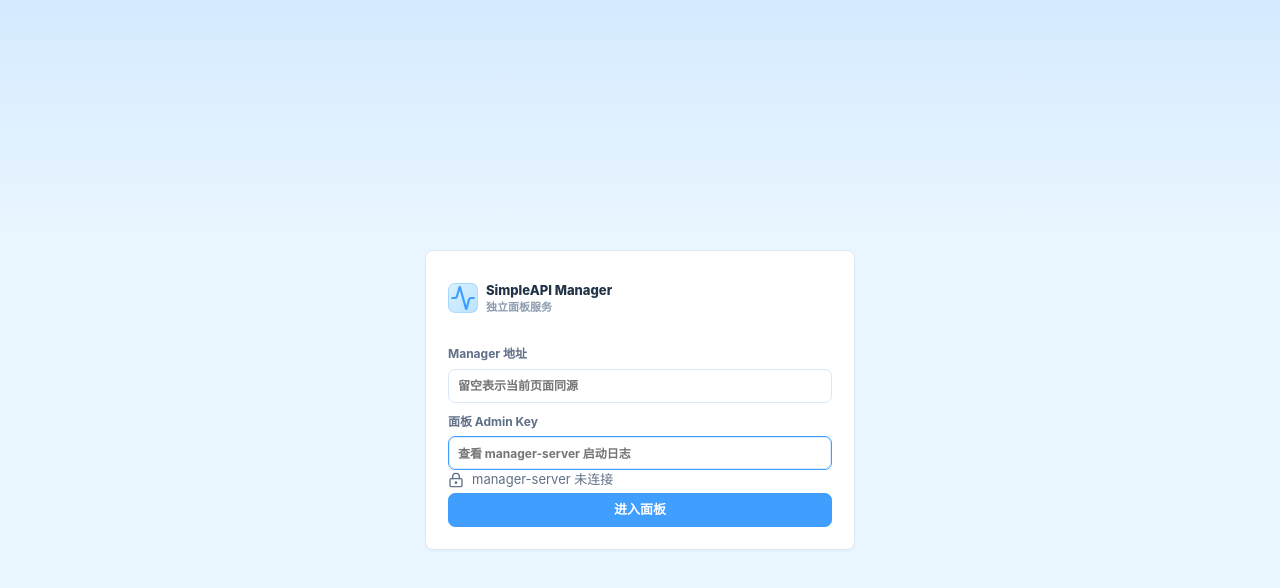
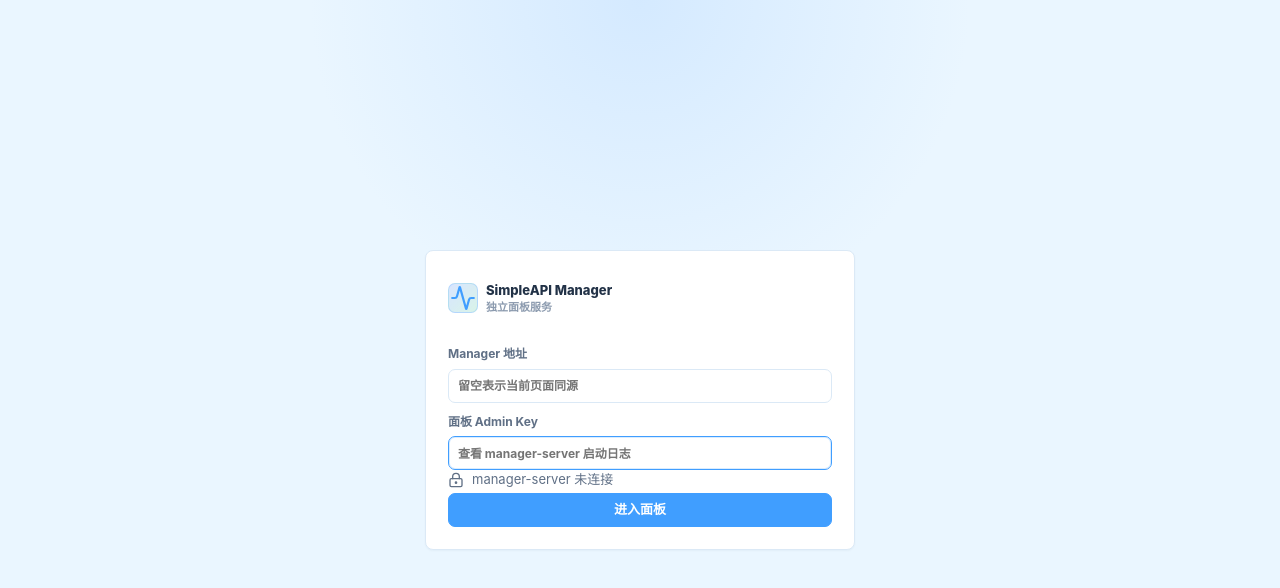
Before and after one commit to GreenTeodoro839/SimpleAPI-Manager, a React (Vite) app in the folder apps/web/: page /login in a window 1280 px wide. Shown: the top 588 px of the page. Built offline with nearby package versions, Linux system fonts and the light colour scheme; no server answers.

Commit message:
Refine dark theme palette

```diff
--- a/apps/web/src/styles/global.scss
+++ b/apps/web/src/styles/global.scss
@@ -64,7 +64,7 @@
   height: var(--topbar-height);
   padding: 0 18px;
   border-bottom: 1px solid var(--border);
-  background: color-mix(in srgb, var(--surface) 96%, transparent);
+  background: var(--topbar-bg);
   backdrop-filter: blur(16px);
 }
 
@@ -120,7 +120,8 @@
   z-index: 30;
   width: var(--sidebar-width);
   border-right: 1px solid var(--border);
-  background: color-mix(in srgb, var(--surface-blue) 88%, white);
+  background: var(--sidebar-bg);
+  box-shadow: 2px 0 18px rgba(0, 0, 0, 0.18);
   padding: 0 10px 14px;
   overflow-y: auto;
 }
@@ -167,7 +168,9 @@
   height: 30px;
   border: 1px solid rgba(64, 158, 255, 0.24);
   border-radius: 7px;
-  background: linear-gradient(135deg, #d8f1ff, #bde4ff);
+  background:
+    linear-gradient(135deg, rgba(91, 140, 255, 0.2), rgba(34, 197, 94, 0.14)),
+    var(--surface-soft);
   color: var(--primary);
 }
 
@@ -198,8 +201,8 @@
 
   &.active,
   &:hover {
-    border-color: rgba(64, 158, 255, 0.18);
-    background: var(--surface);
+    border-color: var(--border-strong);
+    background: var(--surface-soft);
     color: var(--text-primary);
   }
 
@@ -220,7 +223,8 @@
   margin-left: var(--sidebar-width);
   padding: calc(var(--topbar-height) + var(--content-gap)) var(--content-gap) var(--content-gap);
   background:
-    linear-gradient(180deg, rgba(199, 226, 255, 0.55) 0, transparent 170px),
+    radial-gradient(circle at 34% 0, var(--content-glow) 0, transparent 280px),
+    linear-gradient(180deg, rgba(255, 255, 255, 0.025) 0, transparent 160px),
     var(--app-bg);
 }
 
@@ -264,6 +268,7 @@
   border-radius: var(--radius);
   background: var(--surface);
   box-shadow: var(--shadow);
+  backdrop-filter: blur(14px);
 }
 
 .panel {
@@ -457,6 +462,9 @@
   min-height: 72px;
   padding: 10px;
   overflow: hidden;
+  background:
+    linear-gradient(135deg, rgba(255, 255, 255, 0.035), transparent 42%),
+    var(--surface);
 }
 
 .stat-card::after {
@@ -591,7 +599,7 @@
   min-height: 100vh;
   padding: 24px;
   background:
-    linear-gradient(180deg, rgba(199, 226, 255, 0.62) 0, transparent 240px),
+    radial-gradient(circle at 50% 0, var(--login-glow) 0, transparent 330px),
     var(--app-bg);
 }
 
--- a/apps/web/src/styles/variables.scss
+++ b/apps/web/src/styles/variables.scss
@@ -8,6 +8,10 @@
   --surface-strong: #ffffff;
   --surface-soft: #f7fbff;
   --surface-blue: #eef7ff;
+  --sidebar-bg: color-mix(in srgb, var(--surface-blue) 88%, white);
+  --topbar-bg: color-mix(in srgb, var(--surface) 96%, transparent);
+  --content-glow: rgba(199, 226, 255, 0.55);
+  --login-glow: rgba(199, 226, 255, 0.62);
   --text-primary: #223247;
   --text-secondary: #607086;
   --text-muted: #8b9aae;
@@ -37,32 +41,36 @@
 
 @media (prefers-color-scheme: dark) {
   :root {
-    --app-bg: #0d1723;
-    --app-bg-panel: #101d2b;
-    --surface: #162335;
-    --surface-strong: #1b2a3e;
-    --surface-soft: #122033;
-    --surface-blue: #102946;
-    --text-primary: #e8f1fb;
-    --text-secondary: #a9b7c9;
-    --text-muted: #73849a;
-    --border: #26394f;
-    --border-strong: #354b65;
-    --primary: #60a5fa;
-    --primary-hover: #7bb6ff;
-    --primary-soft: #122f52;
-    --primary-tint: #0f263f;
-    --green: #4ade80;
-    --green-soft: #123822;
-    --amber: #fbbf24;
-    --amber-soft: #3a2b12;
-    --red: #fb7185;
-    --red-soft: #3b1721;
-    --violet: #a78bfa;
-    --violet-soft: #2c2349;
+    --app-bg: #080b12;
+    --app-bg-panel: #0d111c;
+    --surface: rgba(18, 22, 32, 0.84);
+    --surface-strong: #1b2130;
+    --surface-soft: rgba(24, 29, 42, 0.72);
+    --surface-blue: rgba(19, 24, 37, 0.72);
+    --sidebar-bg: rgba(18, 22, 32, 0.78);
+    --topbar-bg: rgba(14, 17, 26, 0.94);
+    --content-glow: rgba(76, 99, 165, 0.16);
+    --login-glow: rgba(76, 99, 165, 0.22);
+    --text-primary: #e5e7eb;
+    --text-secondary: #a8b0c0;
+    --text-muted: #737b8c;
+    --border: rgba(255, 255, 255, 0.08);
+    --border-strong: rgba(255, 255, 255, 0.14);
+    --primary: #5b8cff;
+    --primary-hover: #77a0ff;
+    --primary-soft: rgba(75, 118, 255, 0.14);
+    --primary-tint: rgba(75, 118, 255, 0.1);
+    --green: #22c55e;
+    --green-soft: rgba(34, 197, 94, 0.13);
+    --amber: #f59e0b;
+    --amber-soft: rgba(245, 158, 11, 0.14);
+    --red: #f43f5e;
+    --red-soft: rgba(244, 63, 94, 0.14);
+    --violet: #8b5cf6;
+    --violet-soft: rgba(139, 92, 246, 0.13);
     --cyan: #22d3ee;
-    --cyan-soft: #123842;
-    --shadow: none;
-    --shadow-soft: none;
+    --cyan-soft: rgba(34, 211, 238, 0.12);
+    --shadow: 0 12px 28px rgba(0, 0, 0, 0.2);
+    --shadow-soft: 0 16px 40px rgba(0, 0, 0, 0.26);
   }
 }
```
